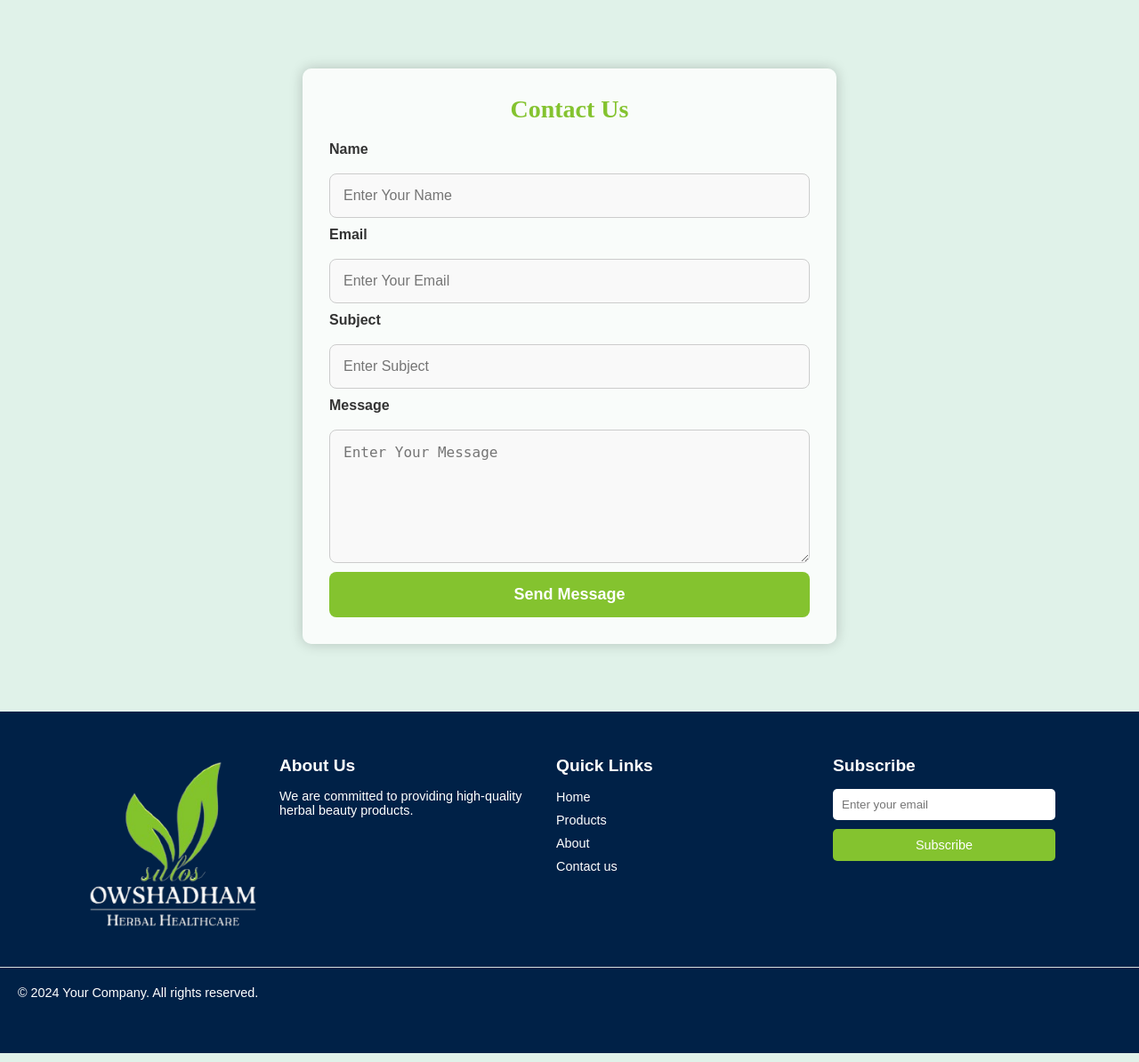
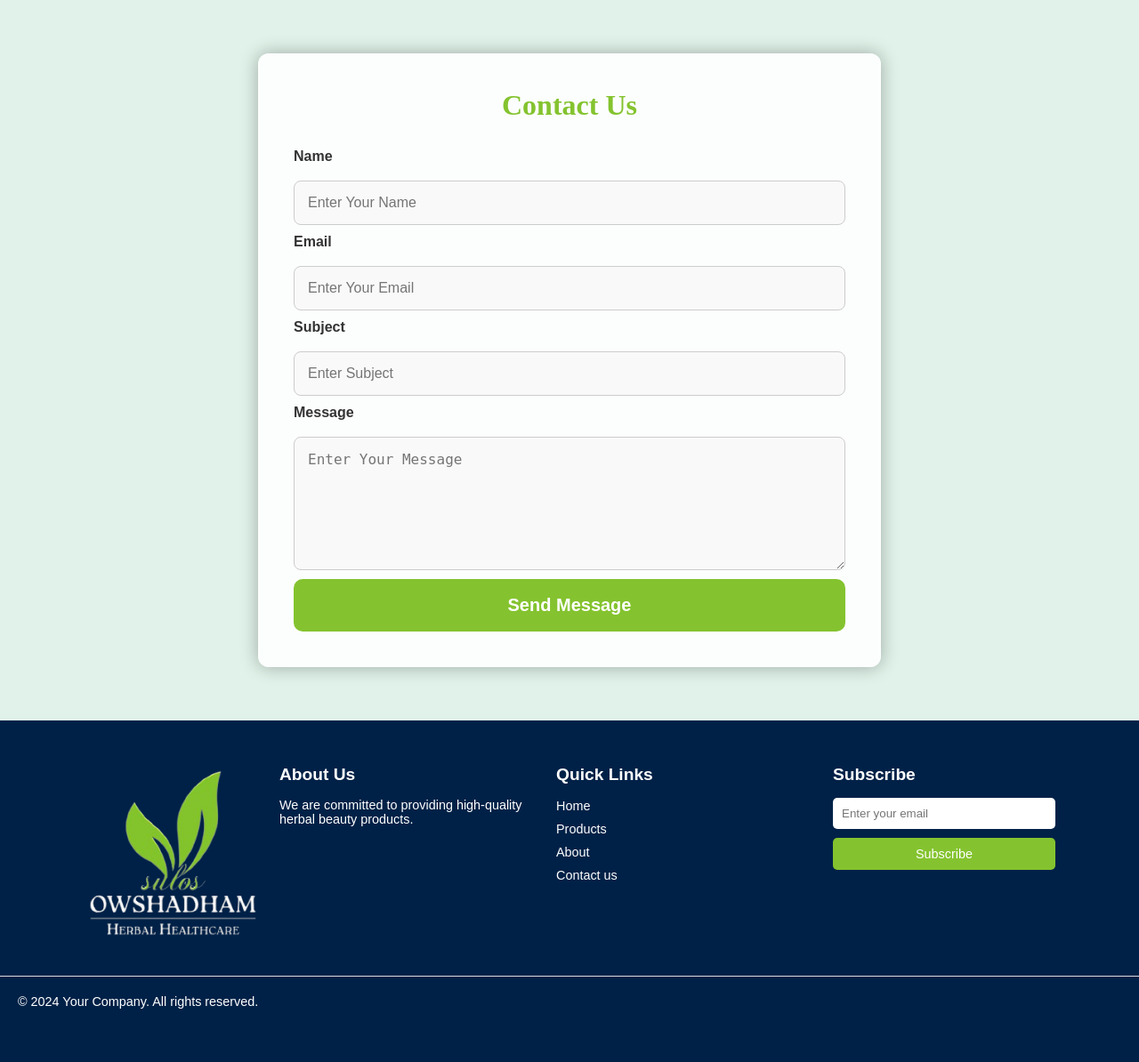
Before and after one commit to FAITE-TECH/Cosmetic-Web, a PHP site: page /contactus.php in a window 1280 px wide. Shown: the part 95-1289 px from the top of the page at 89% size. Run offline with PHP 8.4, Linux system fonts and the light colour scheme.

Commit message:
contact us style

```diff
--- a/contactus.php
+++ b/contactus.php
@@ -106,16 +106,18 @@ $username = $isLoggedIn ? $_SESSION['Usname'] : '';
     display: flex;
     justify-content: center;
     align-items: center;
+    padding: 20px;
 }
 
         .form-container {
-            background: rgba(255, 255, 255, 0.8);
+            background: rgba(255, 255, 255, 0.9);
     color: #333;
     width: 90%;
-            max-width: 600px;
-            padding: 30px;
-            border-radius: 10px;
-            box-shadow: 0 0 15px rgba(0, 0, 0, 0.2);
+    max-width: 700px;
+    padding: 40px;
+    border-radius: 12px;
+    box-shadow: 0 0 20px rgba(0, 0, 0, 0.3);
+    margin: 40px 0;
         }
 
         .contact-form {
@@ -123,13 +125,15 @@ $username = $isLoggedIn ? $_SESSION['Usname'] : '';
             flex-direction: column;
         }
 
+       /* Contact form header */
 .contact-form h3 {
     font-family: "Times New Roman", Times, serif;
     color: #84c32f;
-            font-size: 28px;
-            margin-bottom: 20px;
+    font-size: 32px;
+    margin-bottom: 30px;
     text-align: center;
 }
+
 
         .lbl {
             font-size: 16px;
@@ -156,16 +160,15 @@ $username = $isLoggedIn ? $_SESSION['Usname'] : '';
         #btn {
     background-color: #84c32f;
     color: white;
-            padding: 15px;
+    padding: 18px;
     border: none;
     cursor: pointer;
-            border-radius: 8px;
-            font-size: 18px;
+    border-radius: 10px;
+    font-size: 20px;
     font-weight: bold;
     transition: background-color 0.3s;
     width: 100%;
 }
-
 #btn:hover {
     background-color: #6ab83f;
 }
```
Lines whose indentation alone changed are shown as unchanged.
